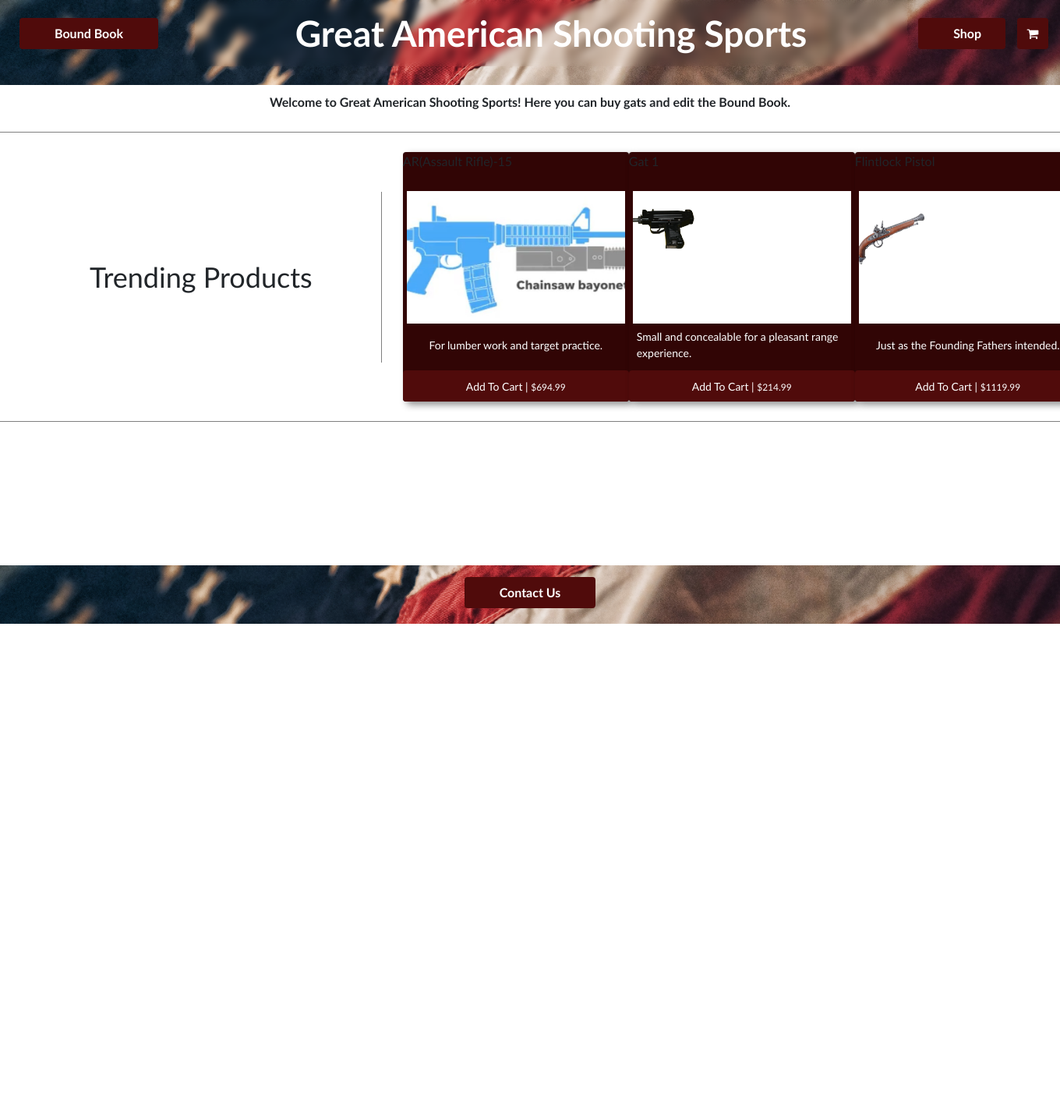
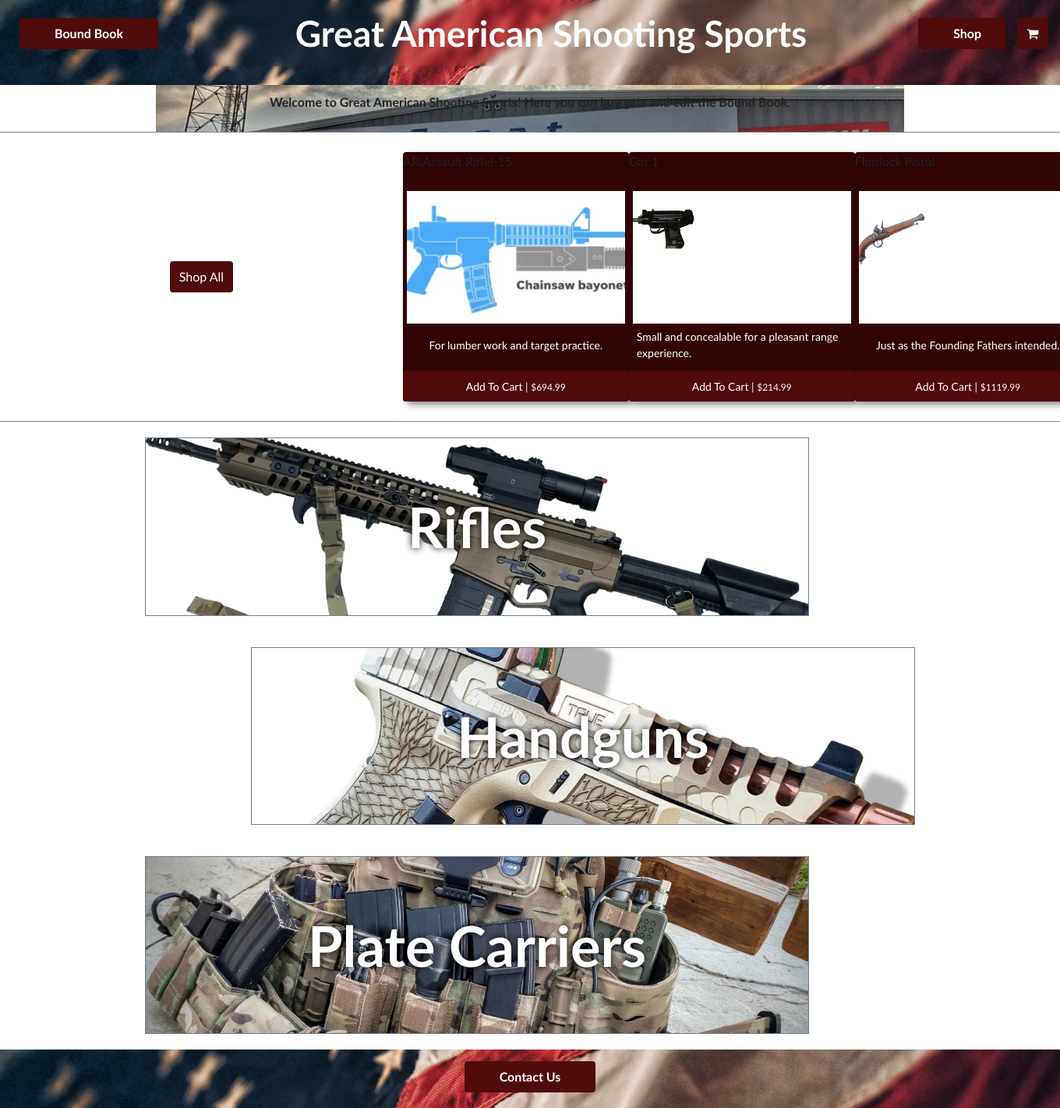
Before and after one commit to MachineGunSquirrel/Great-American-Shooting-Sports, a PHP site: page / in a window 1360 px wide; the page is wider, and only the part inside the window is pictured. Shown: that part at 78% size. Before the commit the page ends 800 px from the top of that part, so only its background shows below. Run offline with PHP 8.4, Linux system fonts and the light colour scheme.

Commit message:
morning work

```diff
--- a/Index.php
+++ b/Index.php
@@ -18,7 +18,7 @@
 
   <!-- Products -->
     <div class='trending-container-grid'>
-      <h2>Trending Products</h2>
+      <button class='btn btn-primary'>Shop All</button>
         <!-- Card Container -->
 
           <?php
@@ -38,6 +38,29 @@
 
     </div>
 
+  <!-- Product Type List -->
+    <div class='product-type-list'>
+
+      <!-- Product Type Card -->
+      <div class='product-type-card' style="grid-row: 1;
+                                              background-image: url('./View/Public/Images/product-types/rifle-glamor.jpg');
+                                              background-size: cover">
+          <h2>Rifles</h2>
+        </div>
+        <div class='product-type-card' style="grid-row: 2;
+                                              background-image: url('./View/Public/Images/product-types/handgun-glamor.jpg');
+                                              background-size: cover">
+          <h2>Handguns</h2>
+        </div>
+        <div class='product-type-card' style="grid-row: 3;
+                                              background-image: url('./View/Public/Images/product-types/plate-carrier-glamor.jpg');
+                                              background-size: cover">
+          <h2>Plate Carriers</h2>
+        </div>
+
+
+    </div>
+
 <?php
 
     include './View/footer.php';
--- a/View/Public/Styles/custom-styles.css
+++ b/View/Public/Styles/custom-styles.css
@@ -25,6 +25,7 @@ body{
   background-size: 100vw;
   position: sticky;
   top:0;
+  z-index: 9999;
 }
 
 .navbar-heading{
@@ -78,6 +79,10 @@ body{
   text-align: center;
   padding: 10px;
   border-bottom: 1px solid gray;
+  background-image: url('../Images/Info-background.jpg');
+  background-repeat: no-repeat;
+  background-attachment: fixed;
+  background-position: top;
 }
 
 .trending-container-grid{
@@ -88,13 +93,13 @@ body{
   border-bottom: 1px solid gray;
 }
 
-.trending-container-grid > h2{
+.trending-container-grid > button{
   grid-column: 1;
   margin: auto;
-  padding: 17%;
+  /* padding: 17%;
   border-right: 1px solid gray;
   font-weight: normal;
-  font-size: 36px;
+  font-size: 36px; */
 }
 
 .trending-container-grid > img{
@@ -155,6 +160,48 @@ font-size: 14px;
 font-size: 12px;
 }
 
+.product-type-list{
+  grid-row: 4;
+  grid-template-columns: 10% 10% 1fr 10% 10%;
+  grid-template-rows: auto auto auto;
+  display: grid;
+}
+
+.product-type-card{
+  border: 1px solid slategray;
+  margin: 20px 50px 20px 50px;
+  -webkit-transition: all 0.5s ease-in-out;
+  transition: all 0.5s ease-in-out;
+}
+
+.product-type-card:hover {
+  -webkit-transform: scale(1.15);
+          transform: scale(1.15);
+}
+
+
+.product-type-card > h2{
+  margin: auto;
+  padding-top: 70px;
+  padding-bottom: 70px;
+  text-align: center;
+  color: #ffffff;
+  text-shadow: 0 0 10px black;
+  font-weight: bold;
+  font-size: 72px;
+}
+.product-type-card:nth-child(odd){
+  -webkit-animation: 2s ease-out 0s 1 slideInFromRight;
+          animation: 2s ease-out 0s 1 slideInFromRight;
+  grid-column: 2 / span 2;
+}
+
+.product-type-card:nth-child(even){
+  -webkit-animation: 2s ease-out 0s 1 slideInFromLeft;
+          animation: 2s ease-out 0s 1 slideInFromLeft;
+  grid-column: 3 / span 2;
+}
+
 .form-page{
   grid-row: 2;
 }
```
Also changed, not shown: View/Public/Images/Info-background.jpg (added), View/Public/Images/product-types/handgun-glamor.jpg (added), View/Public/Images/product-types/plate-carrier-glamor.jpg (added), View/Public/Images/product-types/rifle-glamor.jpg (added).
